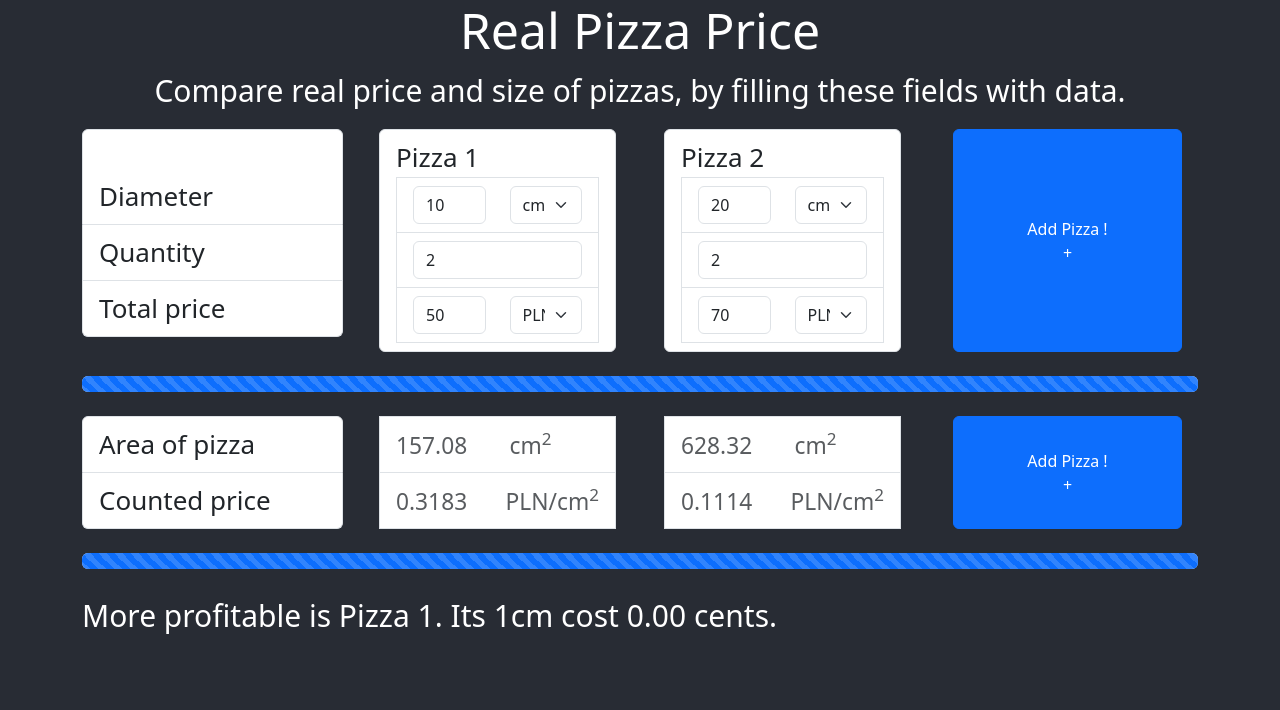
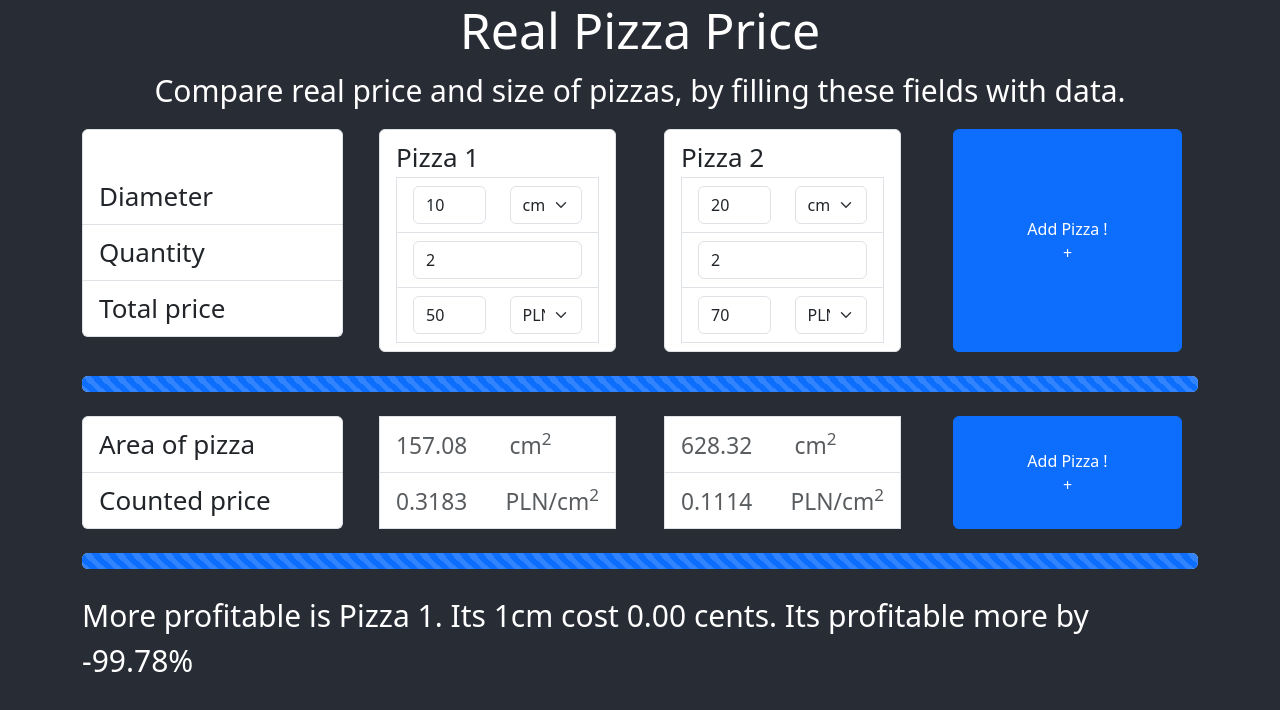
Before and after one commit to ZKuba94/Real-pizza-price, a React (Create React App) app: page / in a window 1280 px wide. Shown: the top 710 px of the page. Built offline with nearby package versions, Linux system fonts and the light colour scheme.

Commit message:
trying to calculate percentage amount of profitable

```diff
--- a/src/routes/App.js
+++ b/src/routes/App.js
@@ -81,6 +81,9 @@ function App() {
             <ResultText
                 headings={pizzas}
                 pizzaCompare={pizzaCompare}
+                pizzaPrices={pizzaPrices}
+                pizzaSizes={pizzaSizes}
+                pizzaQuantities={pizzaQuantities}
             />
         </div>
     );
--- a/src/routes/ResultText.js
+++ b/src/routes/ResultText.js
@@ -1,11 +1,27 @@
 import {Container} from "react-bootstrap";
-import React from "react";
+import React, {useEffect} from "react";
 
 function ResultText({
                         headings,
                         pizzaCompare,
+                        pizzaPrices,
+                        pizzaSizes,
+                        pizzaQuantities,
                     }) {
     const betterOption = pizzaCompare[0].value < pizzaCompare[1].value ? 0 : 1
+    const percentageValue = () => {
+        const something = (Math.abs((((Math.PI * ((pizzaSizes[0].value/2) ** 2)).toFixed(2)) * pizzaQuantities[0].value)
+            - (((Math.PI * ((pizzaSizes[1].value/2) ** 2)).toFixed(2)) * pizzaQuantities[1].value))
+        * betterOption === 0 ? pizzaCompare[1].value : pizzaCompare[0].value
+        + betterOption === 0 ? pizzaPrices[1].value : pizzaPrices[0].value)
+        / (betterOption === 0 ? pizzaPrices[0].value : pizzaPrices[1].value)
+        console.log(betterOption === 0 ? pizzaPrices[1].value : pizzaPrices[0].value)
+        console.log(betterOption === 0 ? pizzaPrices[0].value : pizzaPrices[1].value)
+        return ((something - 1)*100).toFixed(2)
+    }
+    useEffect(() => {
+        percentageValue()
+    }, [pizzaPrices, pizzaSizes, pizzaQuantities])
     return (
         <Container
             className='ResultText'
@@ -15,7 +31,7 @@ function ResultText({
                     `Both pizzas are equally profitable. For 1cm of it you will pay: ${((pizzaCompare[betterOption].value) * 100).toFixed(2)} cents. `
                     : `More profitable is ${headings[betterOption]}. Its 1cm cost
                     ${((pizzaCompare[betterOption].value) * 100).toFixed(2)}
-                    cents.`}
+                    cents. Its profitable more by ${percentageValue()}%`}
             </p>
         </Container>
     )
```
